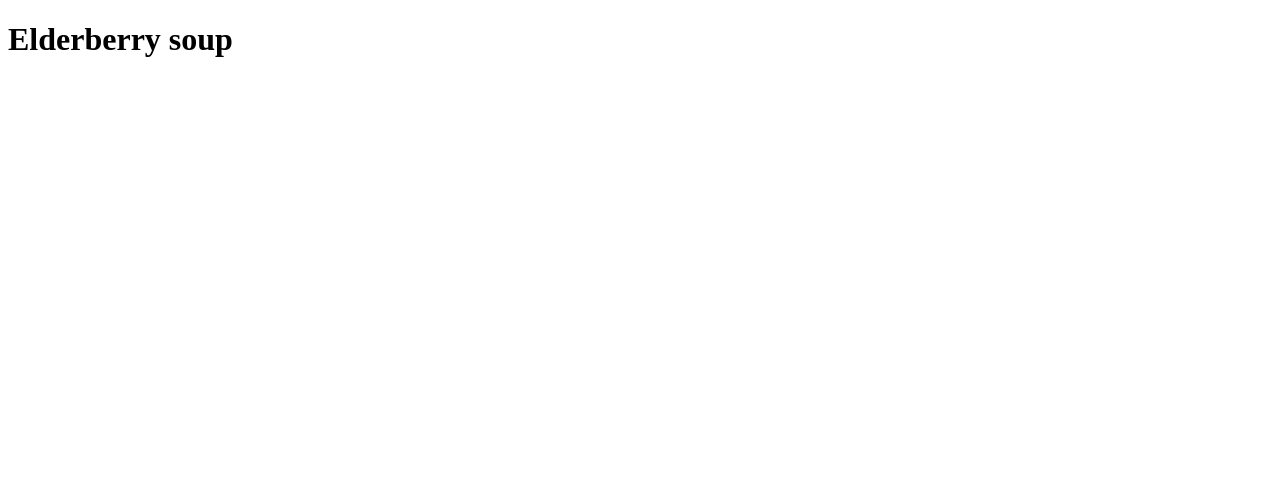
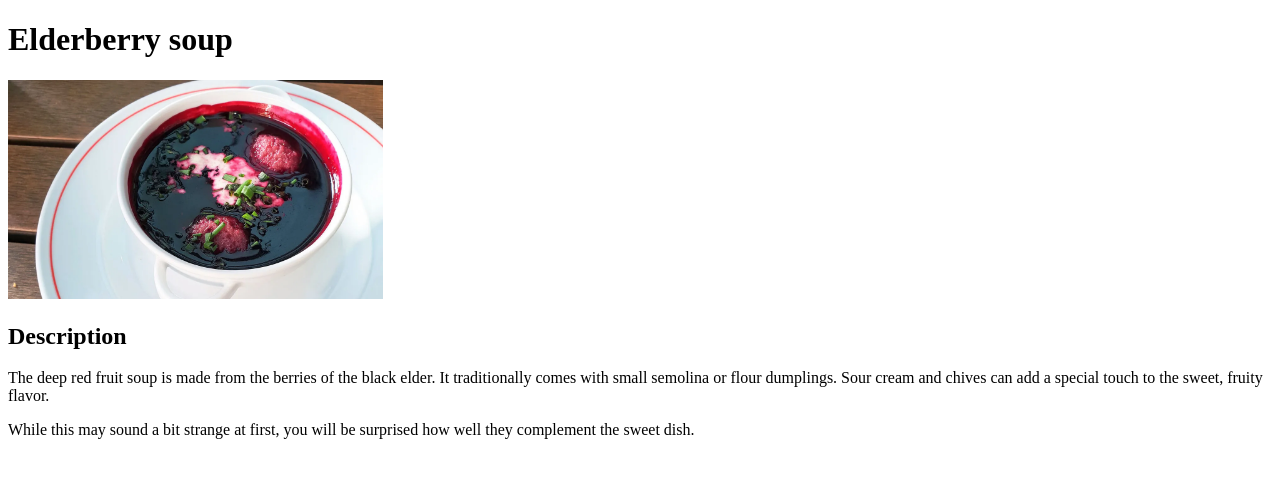
Before and after one commit to ilfno/odin-recipes, a plain HTML site: page recipes/soup.html in a window 1280 px wide. Drawn offline with Linux system fonts and the light colour scheme.

Commit message:
Add image and description to soup.html

```diff
--- a/recipes/soup.html
+++ b/recipes/soup.html
@@ -8,5 +8,17 @@
 
     <body>
         <h1>Elderberry soup</h1>
+
+        <img src="../images/elderberry-soup.webp" alt="Plate with a red liquid" width="375">
+
+        <h2>Description</h2>
+        <p>The deep red fruit soup is made from the berries of the black elder.
+             It traditionally comes with small semolina or flour dumplings.
+            Sour cream and chives can add a special touch to the sweet, fruity flavor.</p>
+        <p>While this may sound a bit strange at first,
+            you will be surprised how well they complement the sweet dish.</p>
+
+
+
     </body>
 </html>
```
Also changed, not shown: images/elderberry-soup.webp (added).
